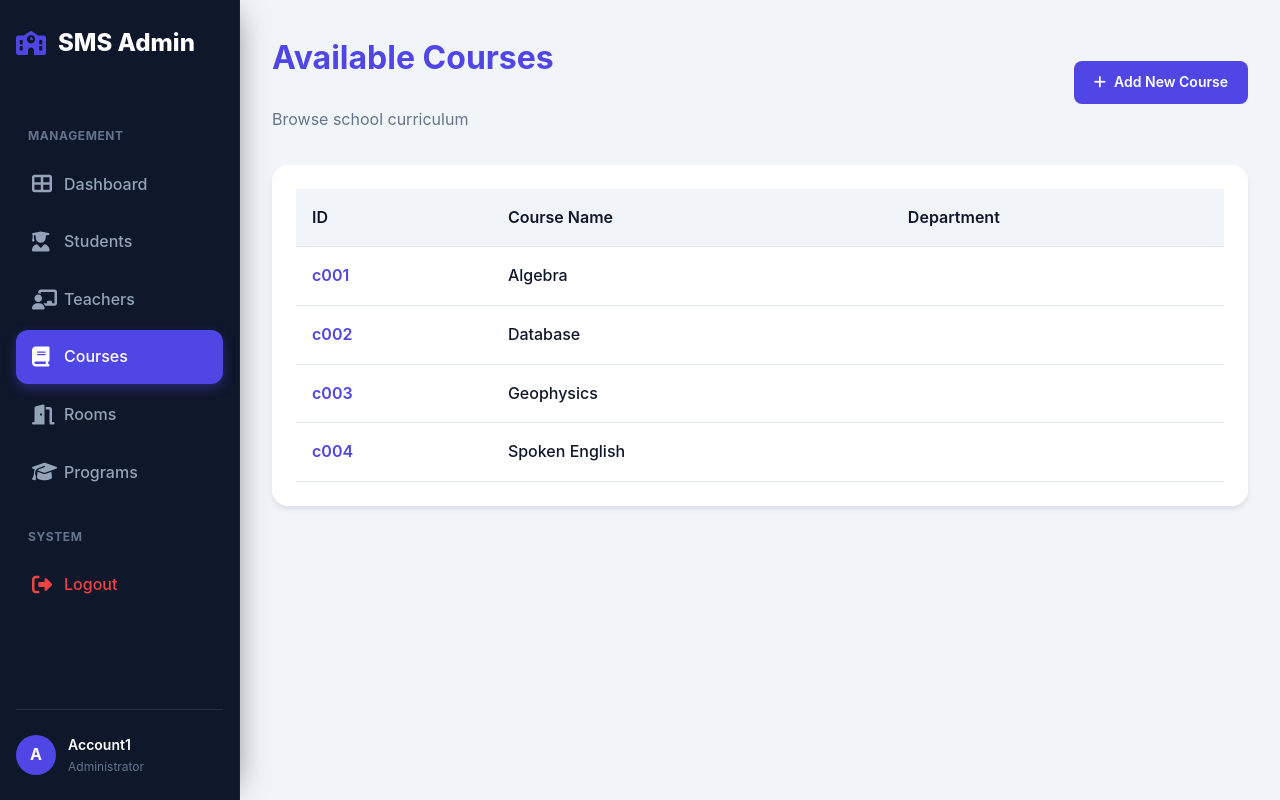
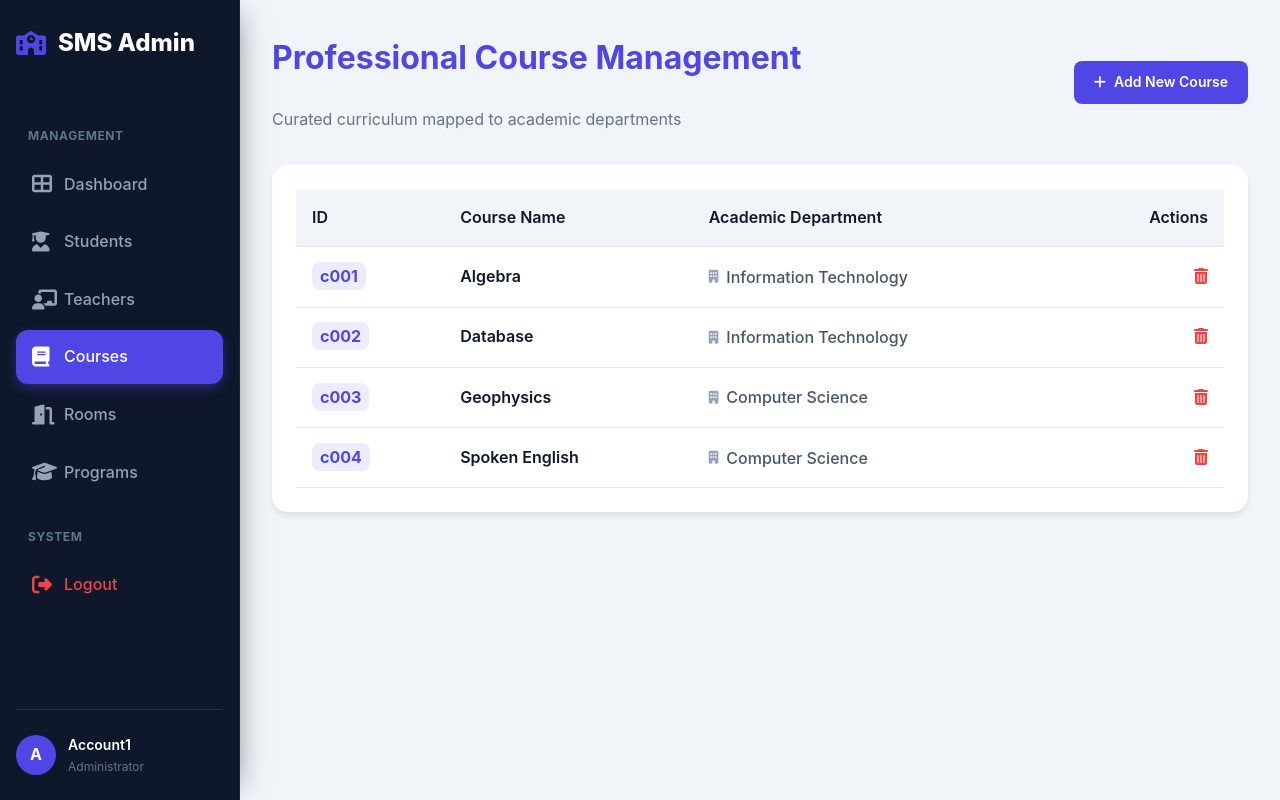
Before and after one commit to jabez-abija2399/School-Management-System, a PHP site: page /Course/course.php in a window 1280 px wide. Run offline with PHP 8.4, Linux system fonts and the light colour scheme; a user stored in the database is signed in; data comes from the database, SQL or seed files in the repository; data that the repository does not hold is empty.

Commit message:
feat: Display department names in course listing by joining tables and enhance UI with new styling and action buttons.

```diff
--- a/Course/course.php
+++ b/Course/course.php
@@ -2,7 +2,12 @@
 session_start();
 require_once '../config/db.php';
 
-$stmt = $pdo->query("SELECT * FROM Course_table");
+// Professional JOIN query
+$stmt = $pdo->query("
+    SELECT c.*, d.Dept_Name
+    FROM Course_table c
+    LEFT JOIN Departments_table d ON c.Dept_ID = d.Dept_ID
+");
 $courses = $stmt->fetchAll();
 ?>
 <!DOCTYPE html>
@@ -10,8 +15,9 @@ $courses = $stmt->fetchAll();
 <head>
     <meta charset="UTF-8">
     <meta name="viewport" content="width=device-width, initial-scale=1.0">
-    <title>Courses - SMS</title>
+    <title>Courses - SMS Admin</title>
     <link rel="stylesheet" href="../CSS/style.css">
+    <link rel="stylesheet" href="https://cdnjs.cloudflare.com/ajax/libs/font-awesome/6.0.0/css/all.min.css">
 </head>
 <body>
     <?php include '../components/nav.php'; ?>
@@ -19,8 +25,8 @@ $courses = $stmt->fetchAll();
         <div class="container">
             <div class="page-header">
                 <div>
-                    <h1>Available Courses</h1>
-                    <p style="color: #64748b;">Browse school curriculum</p>
+                    <h1>Professional Course Management</h1>
+                    <p style="color: #64748b;">Curated curriculum mapped to academic departments</p>
                 </div>
                 <a href="register_course.php" class="btn-primary">
                     <i class="fas fa-plus"></i> Add New Course
@@ -33,15 +39,30 @@ $courses = $stmt->fetchAll();
                         <tr>
                             <th>ID</th>
                             <th>Course Name</th>
-                            <th>Department</th>
+                            <th>Academic Department</th>
+                            <th style="text-align: right;">Actions</th>
                         </tr>
                     </thead>
                     <tbody>
                         <?php foreach ($courses as $c): ?>
                             <tr>
-                                <td style="font-weight: 600; color: var(--primary-color);"><?php echo htmlspecialchars($c['Co_ID']); ?></td>
-                                <td style="font-weight: 500;"><?php echo htmlspecialchars($c['Co_name']); ?></td>
-                                <td><?php echo htmlspecialchars($c['department']); ?></td>
+                                <td style="font-weight: 700; color: var(--primary-color);">
+                                    <span style="background: rgba(79, 70, 229, 0.1); padding: 0.25rem 0.5rem; border-radius: 0.5rem;">
+                                        <?php echo htmlspecialchars($c['Co_ID']); ?>
+                                    </span>
+                                </td>
+                                <td style="font-weight: 600;"><?php echo htmlspecialchars($c['Co_name']); ?></td>
+                                <td>
+                                    <span style="display: inline-flex; align-items: center; gap: 0.5rem; color: #475569; font-weight: 500;">
+                                        <i class="fas fa-building" style="font-size: 0.8rem; color: #94a3b8;"></i>
+                                        <?php echo htmlspecialchars($c['Dept_Name'] ?? 'No Department'); ?>
+                                    </span>
+                                </td>
+                                <td style="text-align: right;">
+                                    <a href="#" class="btn-delete" title="Remove Course">
+                                        <i class="fas fa-trash-alt"></i>
+                                    </a>
+                                </td>
                             </tr>
                         <?php endforeach; ?>
                     </tbody>
```
